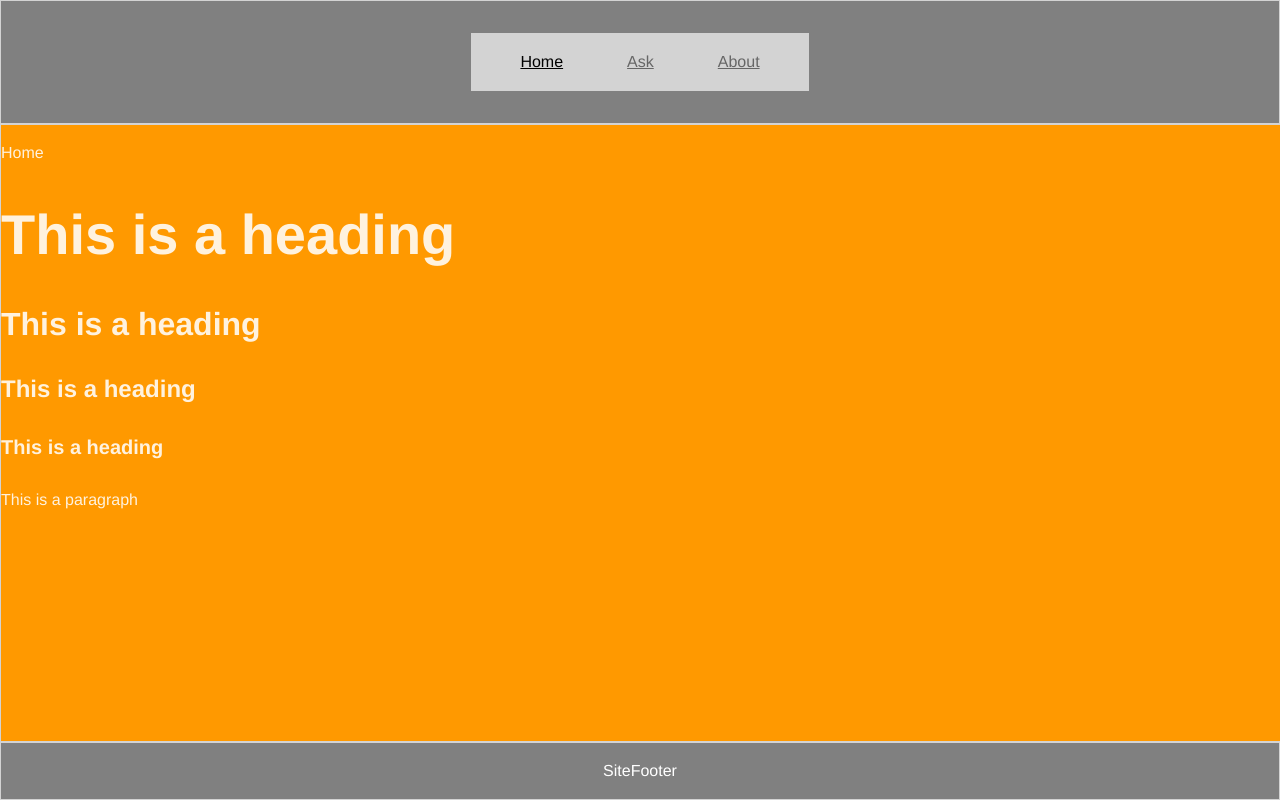
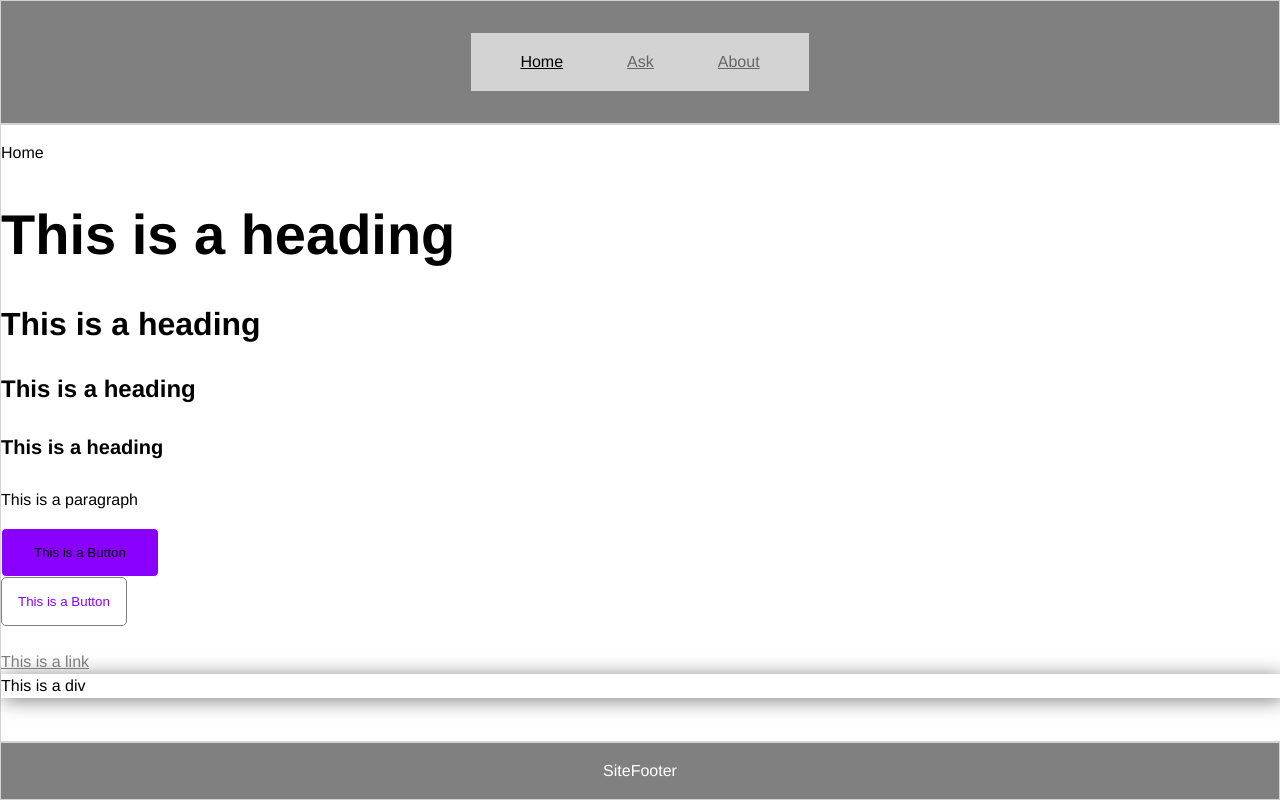
Before and after one commit to technative-academy/Team-Wolf, a React (Vite) app: page / in a window 1280 px wide. Built offline with nearby package versions, Linux system fonts and the light colour scheme.

Commit message:
Add styling to buttons

```diff
--- a/src/assets/css/index.css
+++ b/src/assets/css/index.css
@@ -91,7 +91,7 @@ body {
   height: 100%;
 } */
 
-*/ html {
+*html {
   box-sizing: border-box;
 }
 
@@ -168,6 +168,40 @@ p {
   background: linear-gradient(to right, var(--purple), #f50179);
 }
 
+.buttonPurple {
+  padding: 1rem 2rem;
+  background-color: var(--purple);
+  border: solid 1px white;
+  border-radius: 5px;
+}
+
+.buttonPurple:hover {
+  background-color: #4c008f;
+}
+
+.buttonWhite {
+  background-color: var(--white);
+  color: var(--purple);
+  padding: 1rem;
+  border-radius: 5px;
+  border: solid 1px grey;
+}
+
+.buttonWhite:hover {
+  background-color: var(--white);
+  color: var(--purple);
+  border: solid 1px var(--purple);
+  text-decoration: underline;
+}
+
+a {
+  color: var(--darkGrey);
+}
+
+a:hover {
+  color: var(--purple);
+}
+
 @media only screen and (min-width: 768px) {
   h1 {
     font-size: 40px;
--- a/src/components/Home/Home.jsx
+++ b/src/components/Home/Home.jsx
@@ -1,4 +1,7 @@
+import ButtonPurple from "../Reusable/ButtonPurple/ButtonPurple";
+import ButtonWhite from "../Reusable/ButtonWhite/ButtonWhite";
 import styles from "./Home.module.css";
+
 
 function Home() {
   return (
@@ -9,6 +12,11 @@ function Home() {
       <h3>This is a heading</h3>
       <h4>This is a heading</h4>
       <p>This is a paragraph</p>
+      <ButtonPurple />
+      <ButtonWhite />
+      <br />
+      <a href="#">This is a link</a>
+      <div className={styles.shadow}>This is a div</div>
     </div>
   );
 }
--- a/src/components/Home/Home.module.css
+++ b/src/components/Home/Home.module.css
@@ -1,4 +1,10 @@
 .wrapper {
-  background: #f90;
+  background: white;
+  color: black;
   width: 100%;
 }
+
+.shadow {
+  background-color: white;
+  box-shadow: 2px 2px 20px var(--darkGrey);
+}
--- a/src/components/MainContent/MainContent.jsx
+++ b/src/components/MainContent/MainContent.jsx
@@ -1,5 +1,4 @@
 import { Outlet } from "react-router-dom";
-
 import styles from "./MainContent.module.css";
 
 function MainContent() {
--- /dev/null
+++ b/src/components/Reusable/ButtonPurple/ButtonPurple.jsx
@@ -0,0 +1,11 @@
+import styles from "./ButtonPurple.module.css";
+
+function ButtonPurple() {
+  return (
+    <div className={styles.wrapper}>
+      <button className={styles.buttonPurple}>This is a Button</button>
+    </div>
+  );
+}
+
+export default ButtonPurple;
--- /dev/null
+++ b/src/components/Reusable/ButtonPurple/ButtonPurple.module.css
@@ -0,0 +1,15 @@
+.buttonPurple {
+  padding: 1rem 2rem;
+  background-color: var(--purple);
+  border: solid 1px white;
+  border-radius: 5px;
+
+}
+
+.buttonPurple:hover {
+  background-color: #4c008f;
+}
+
+.buttonPurple:active {
+  background-color: #4c008f;
+}
--- /dev/null
+++ b/src/components/Reusable/ButtonWhite/ButtonWhite.jsx
@@ -0,0 +1,11 @@
+import styles from "./ButtonWhite.module.css";
+
+function ButtonWhite() {
+  return (
+    <div className={styles.wrapper}>
+      <button className={styles.buttonWhite}>This is a Button</button>
+    </div>
+  );
+}
+
+export default ButtonWhite;
--- /dev/null
+++ b/src/components/Reusable/ButtonWhite/ButtonWhite.module.css
@@ -0,0 +1,14 @@
+.buttonWhite {
+  background-color: var(--white);
+  color: var(--purple);
+  padding: 1rem;
+  border-radius: 5px;
+  border: solid 1px grey;
+}
+
+.buttonWhite:hover {
+  background-color: var(--white);
+  color: var(--purple);
+  border: solid 1px var(--purple);
+  text-decoration: underline;
+}
```
